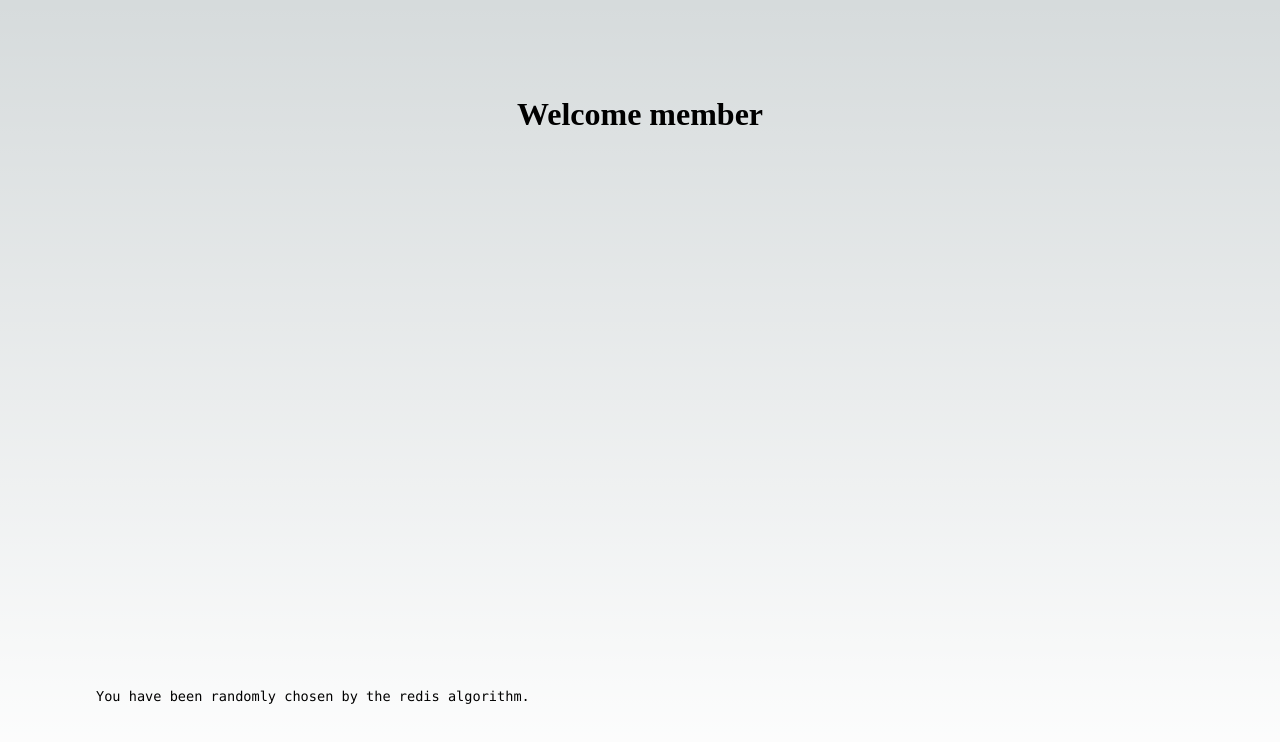
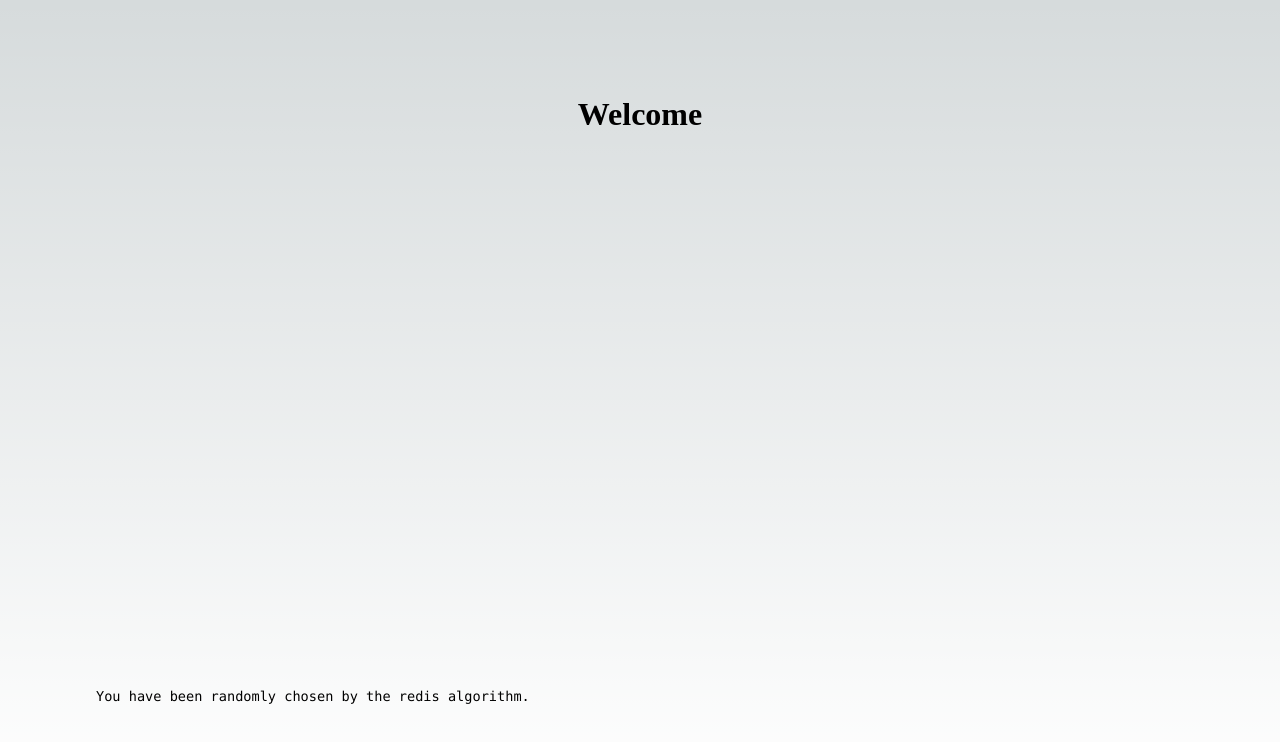
Before and after one commit to mattjared/random-hooper, a Next.js app: page / in a window 1280 px wide. Shown: the top 742 px of the page. Built offline with nearby package versions, Linux system fonts and the light colour scheme; no server answers; the database is empty.

Commit message:
committing

```diff
--- a/src/app/page.tsx
+++ b/src/app/page.tsx
@@ -1,22 +1,22 @@
-// import { Redis } from '@upstash/redis'
+import { Redis } from '@upstash/redis'
 import styles from './page.module.css'
 
-// export const revalidate = 0 // disable cache
+export const revalidate = 0 // disable cache
 
-// const redis = new Redis({
-//   url: process.env.UPSTASH_REDIS_REST_URL,
-// 	token: process.env.UPSTASH_REDIS_REST_TOKEN,
-// })
+const redis = new Redis({
+  url: process.env.UPSTASH_REDIS_REST_URL,
+	token: process.env.UPSTASH_REDIS_REST_TOKEN,
+})
 
 export default async function Home() {
-  // const member = await redis.srandmember<string>("hoopers")
-  // console.log(member);
+  const member = await redis.srandmember<string>("hoopers")
+  console.log(member);
 
   return (
     <div className={styles.container}>
       <main className={styles.main}>
         <h1 className={styles.title}>
-          Welcome {"member"}
+          Welcome {member}
         </h1>
         <p className={styles.description}>
           You have been randomly chosen by the redis algorithm.
```
Also changed, not shown: 1 other file (tests, documents, lock files or other folders).
